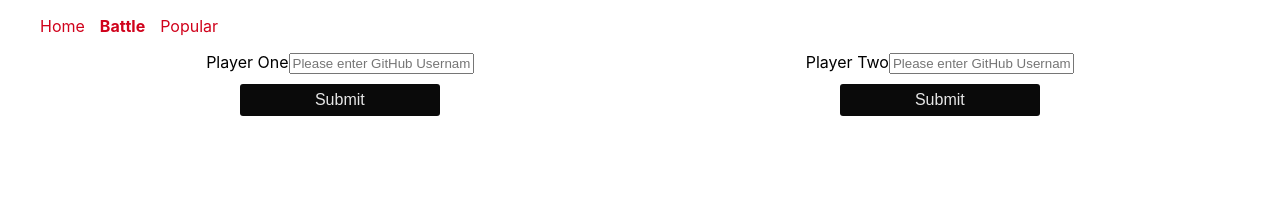
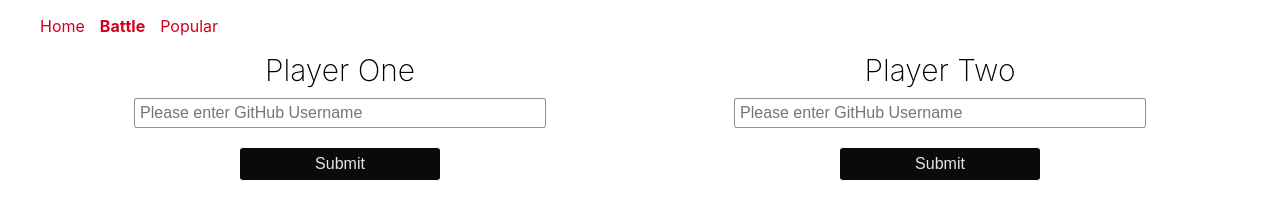
Before and after one commit to JayBee007/github_battle, a React app: page /battle in a window 1280 px wide. Built offline with nearby package versions, Linux system fonts and the light colour scheme.

Commit message:
battle component complete

```diff
--- a/app/components/App.js
+++ b/app/components/App.js
@@ -16,7 +16,7 @@ class App extends Component {
                     <Nav />
                     <Switch>
                         <Route exact path ='/' component = {Home} />
-                        <Route path ='/popular' component = {Popular} />
+                        <Route exact path ='/popular' component = {Popular} />
                         <Route path ='/battle' component = {Battle} />
                         <Route render = {NotFound} />
                     </Switch>
--- a/app/components/Battle.js
+++ b/app/components/Battle.js
@@ -94,7 +94,7 @@ class Battle extends Component {
 
                 {!playerTwoName &&
                 <PlayerInput
-                id= 'playerOne'
+                id= 'playerTwo'
                 label = 'Player Two'
                 onSubimt = {this.handleSubmit} />}
             </div>
--- a/app/index.css
+++ b/app/index.css
@@ -50,9 +50,31 @@ li{
     border-radius:50%;
 }
 
-.row{
+.row {
     display:flex;
     justify-content: space-around;
+}
+
+.column {
+    display: flex;
+    flex-direction: column;
+    width: 500px;
+    align-items: center;
+}
+
+.column input {
+    border-radius: 3px;
+    margin: 10px 0;
+    padding: 5px;
+    border: 1px solid rgba(0,0,0,.43);
+    font-size: 16px;
+    width: 80%;
+}
+
+.header {
+    text-align: center;
+    font-weight: 200;
+    font-size:30px;
 }
 
 .nav {
```
